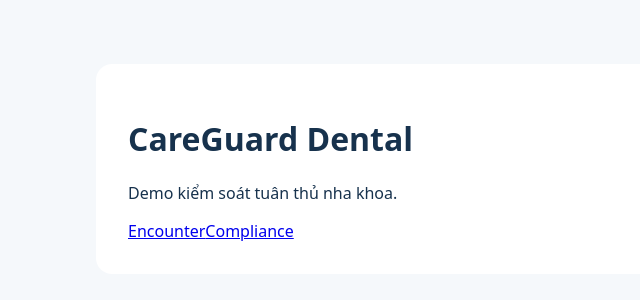
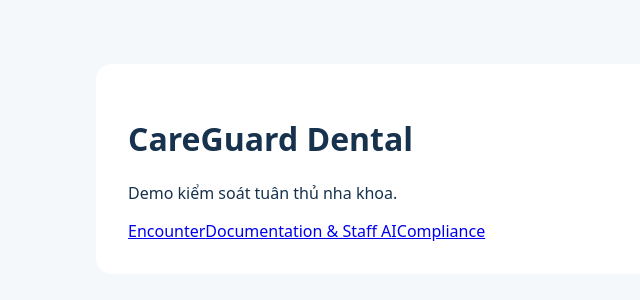
Before and after one commit to tbmdemi/EnterEngineering, a React (Vite) app in the folder frontend/: page / in a window 1280 px wide. Shown: the top 300 px of the page, without its empty margins (0-640 px from the left). Built offline with nearby package versions, Linux system fonts and the light colour scheme.

Commit message:
chore: wire documentation AI module

```diff
--- a/frontend/src/routes.js
+++ b/frontend/src/routes.js
@@ -1,5 +1,6 @@
 // Feature modules export: export const route = { path, label, Component }
 import { route as complianceRoute } from "./features/compliance";
+import { route as documentationAiRoute } from "./features/documentation-ai";
 import { route as encounterRoute } from "./features/encounter";
 
-export const featureRoutes = [encounterRoute, complianceRoute];
+export const featureRoutes = [encounterRoute, documentationAiRoute, complianceRoute];
```
Also changed, not shown: 1 other file (tests, documents, lock files or other folders).
